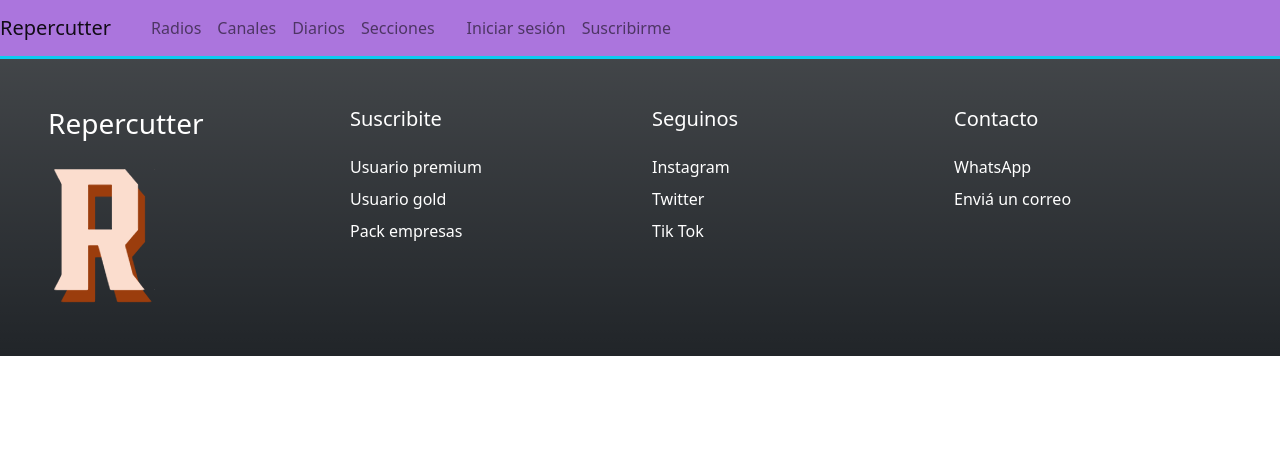
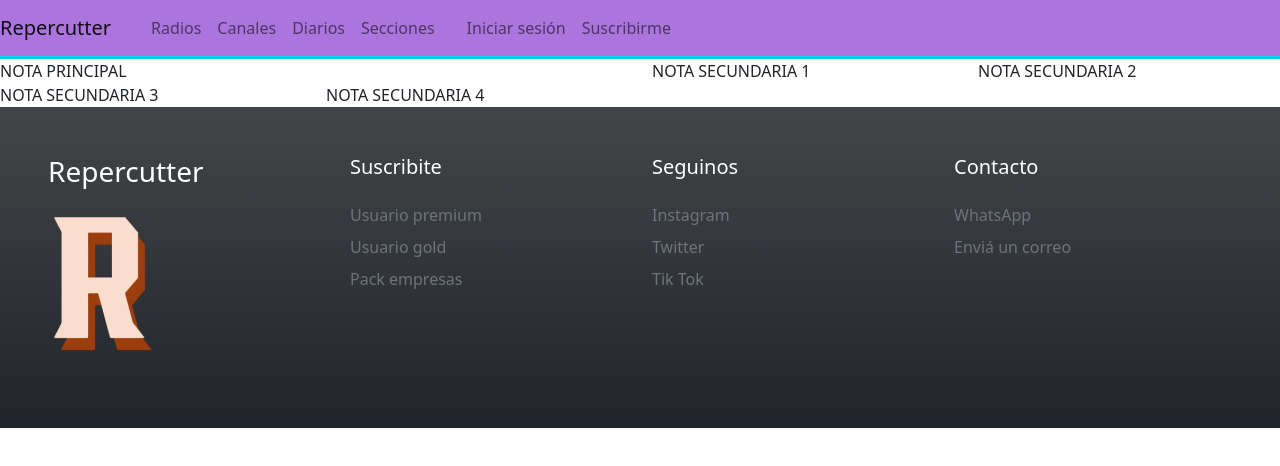
Before and after one commit to iagovieyra/BOOTSTRAP, a plain HTML site: page index.html in a window 1280 px wide. Drawn offline with nearby package versions, Linux system fonts and the light colour scheme.

Commit message:
Disposición notas home

```diff
--- a/index.html
+++ b/index.html
@@ -32,47 +32,75 @@
     </nav>
 </div>
 
+    <main>
+        <div class="conteiner">
+            <div class="row">
+                <div class="col-md-6 col-sm-8 col-xs-12">
+                    NOTA PRINCIPAL
+                </div>
+
+                <div class="col-md-3 col-sm-4 col-xs-12">
+                    NOTA SECUNDARIA 1
+                </div>
+
+                <div class="col-md-3 col-sm-4 col-xs-12">
+                    NOTA SECUNDARIA 2
+                </div>
+
+                <div class="col-md-3 col-sm-6 col-xs-12"> <!-- 3 debe ir abajo de 1 y 4 abajo de 2-->
+                    NOTA SECUNDARIA 3
+                </div>
+
+                <div class="col-md-3 col-sm-6 col-xs-12">
+                    NOTA SECUNDARIA 4
+                </div>
+            </div>
+
+        </div>
+
+    </main>
+
 <footer class="footer">
     <div class="conteiner-fluid">
 
         <div class="row p-5 bg-dark bg-gradient text-white">
 
-            <div class="col-xs-12 col-md-6 col-lg-3">
+            <div class="col-sm-12 col-md-6 col-lg-3">
                 <p class="h3 mb-4">Repercutter</p>
-                <img src="./Images/Favicon R.png" alt="">
+                <img src="./Images/Favicon R.png" alt="" class="mb-4">
             </div>
-            <div class="col-xs-12 col-md-6 col-lg-3">
+            <div class="col-sm-12 col-md-6 col-lg-3">
                 <p class="h5 mb-4">Suscribite</p>
                 <div class="mb-2">
-                    <a class="text-white text-decoration-none" href="#">Usuario premium</a>
+                    <a class="text-muted text-decoration-none" href="#">Usuario premium</a>
                 </div>
                 <div class="mb-2">
-                    <a class="text-white text-decoration-none" href="#">Usuario gold</a>
+                    <a class="text-muted text-decoration-none" href="#">Usuario gold</a>
                 </div>
                 <div class="mb-2">
-                    <a class="text-white text-decoration-none" href="#">Pack empresas</a>
+                    <a class="text-muted text-decoration-none" href="#">Pack empresas</a>
                 </div>
 
             </div>
-            <div class="col-xs-12 col-md-6 col-lg-3">
+            <div class="col-sm-12 col-md-6 col-lg-3">
                 <p class="h5 mb-4">Seguinos</p>
             <div class="mb-2">
-                <a class="text-white text-decoration-none" href="#">Instagram</a>
+                <a class="text-muted text-decoration-none" href="#">Instagram</a>
             </div>
             <div class="mb-2">
-                <a class="text-white text-decoration-none" href="#">Twitter</a>
+                <a class="text-muted text-decoration-none" href="#">Twitter</a>
             </div>
             <div class="mb-2">
-                <a class="text-white text-decoration-none" href="#">Tik Tok</a>
+                <a class="text-muted text-decoration-none" href="#">Tik Tok</a>
             </div>
             </div>
-            <div class="col-xs-12 col-md-6 col-lg-3">
+            <div class="col-sm-12 col-md-6 col-lg-3">
                 <p class="h5 mb-4">Contacto</p>
                 <div class="mb-2">
-                    <a class="text-white text-decoration-none" href="#">WhatsApp</a>
+                    <a class="text-muted text-decoration-none" href="#">WhatsApp</a>
                 </div>
                 <div class="mb-2">
-                    <a class="text-white text-decoration-none" href="#">Enviá un correo</a>
+                    <a class="text-muted text-decoration-none" href="#">Enviá un correo</a>
                 </div>
             </div>
 
```
